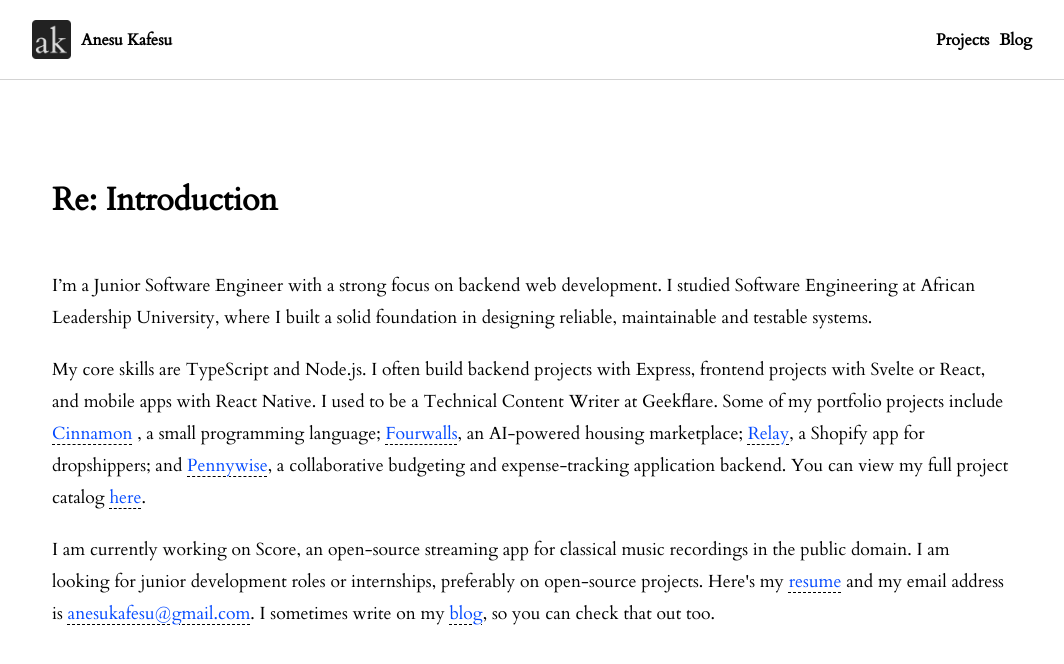
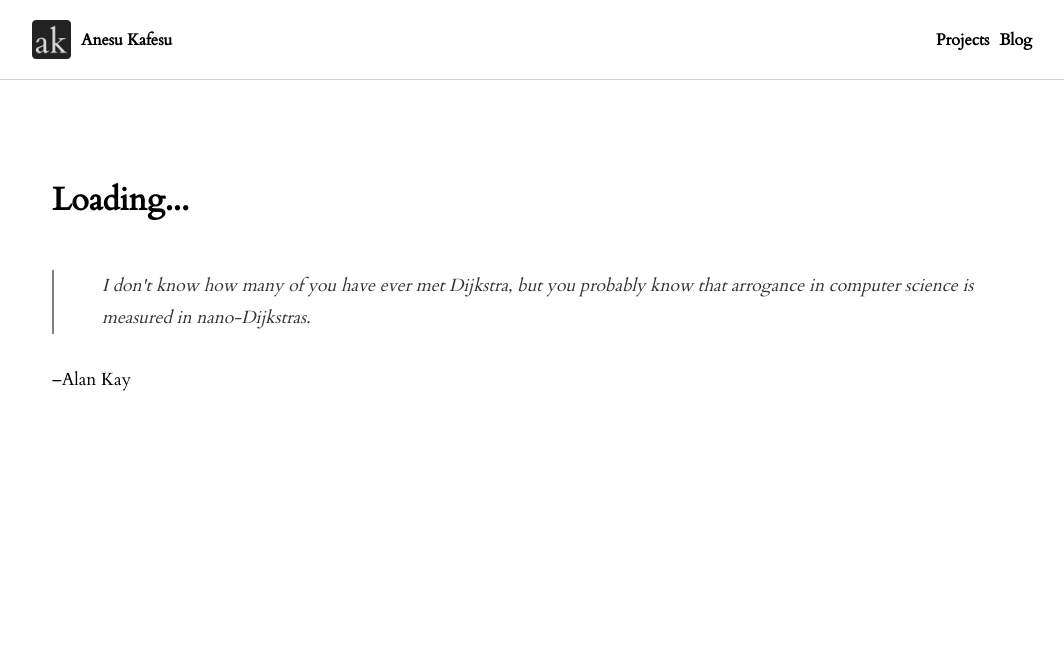
Before and after one commit to anesukafesu/portfolio, a SvelteKit app: page / in a window 1280 px wide. Shown: the top 664 px of the page, without its empty margins (108-1172 px from the left). Built offline with nearby package versions, Linux system fonts and the light colour scheme; a web font is replaced by a local one.

Commit message:
Added a loading page

```diff
--- /dev/null
+++ b/src/components/Loading.svelte
@@ -0,0 +1,62 @@
+<script lang="ts">
+	import { onMount, onDestroy } from 'svelte';
+	const quotes = [
+		{
+			quote:
+				'The question of whether a computer can think is no more interesting than the question of whether a submarine can swim.',
+			attributedTo: 'Edsger W. Dijkstra'
+		},
+		{
+			quote: "It'll be easy! Five minutes! Multiplied by a constant of course.",
+			attributedTo: 'Daniel Saffioti'
+		},
+		{
+			quote:
+				'First, there was Pope John. Then, there was Pope Paul. Then, John Paul. Naturally, the next guy should have been Paul John Paul; unfortunately he called himself John Paul II instead and broke the Fibonacci sequence.',
+			attributedTo: 'Gary Peterson'
+		},
+		{
+			quote:
+				'The best programs are written so that computing machines can perform them quickly and so that human beings can understand them clearly. A programmer is ideally an essayist who works with traditional aesthetic and literary forms as well as mathematical concepts, to communicate the way that an algorithm works and to convince a reader that the results will be correct.',
+			attributedTo: 'Donald E. Knuth'
+		},
+		{
+			quote:
+				"...if you aren't, at any given time, scandalized by code you wrote five or even three years ago, you're not learning anywhere near enough",
+			attributedTo: 'Nick Black'
+		},
+		{
+			quote:
+				"I don't know how many of you have ever met Dijkstra, but you probably know that arrogance in computer science is measured in nano-Dijkstras.",
+			attributedTo: 'Alan Kay'
+		},
+		{
+			quote:
+				"What's in your hands I think and hope is intelligence: the ability to see the machine as more than when you were ﬁrst led up to it that you can make it more.",
+			attributedTo: 'Alan J. Perlis'
+		}
+	];
+
+	const randomIndex = Math.floor(Math.random() * quotes.length);
+	const randomQuote = quotes[randomIndex];
+	let count = 0;
+	let interval: number;
+
+	onMount(() => {
+		interval = setInterval(() => {
+			count++;
+		}, 1000);
+	});
+
+	onDestroy(() => {
+		clearInterval(interval);
+	});
+</script>
+
+<div>
+	<h1>Loading{'.'.repeat((count % 3) + 1)}</h1>
+	<blockquote>
+		<p>{randomQuote.quote}</p>
+	</blockquote>
+	<p>–{randomQuote.attributedTo}</p>
+</div>
--- a/src/routes/+layout.svelte
+++ b/src/routes/+layout.svelte
@@ -4,8 +4,12 @@
 	import '@fontsource/google-sans/400-italic.css';
 	import '@fontsource/silkscreen';
 	import '@fontsource/cardo';
+	import { navigating } from '$app/state';
 	import favicon from '$lib/assets/favicon.ico';
 	import logo from '$lib/assets/logo.png';
+	import Loading from '../components/Loading.svelte';
+
+	console.log(navigating.complete);
 
 	let { children } = $props();
 </script>
@@ -32,7 +36,11 @@
 </header>
 
 <main>
-	{@render children()}
+	{#if navigating.to === null}
+		{@render children()}
+	{:else}
+		<Loading />
+	{/if}
 </main>
 
 <style>
```
